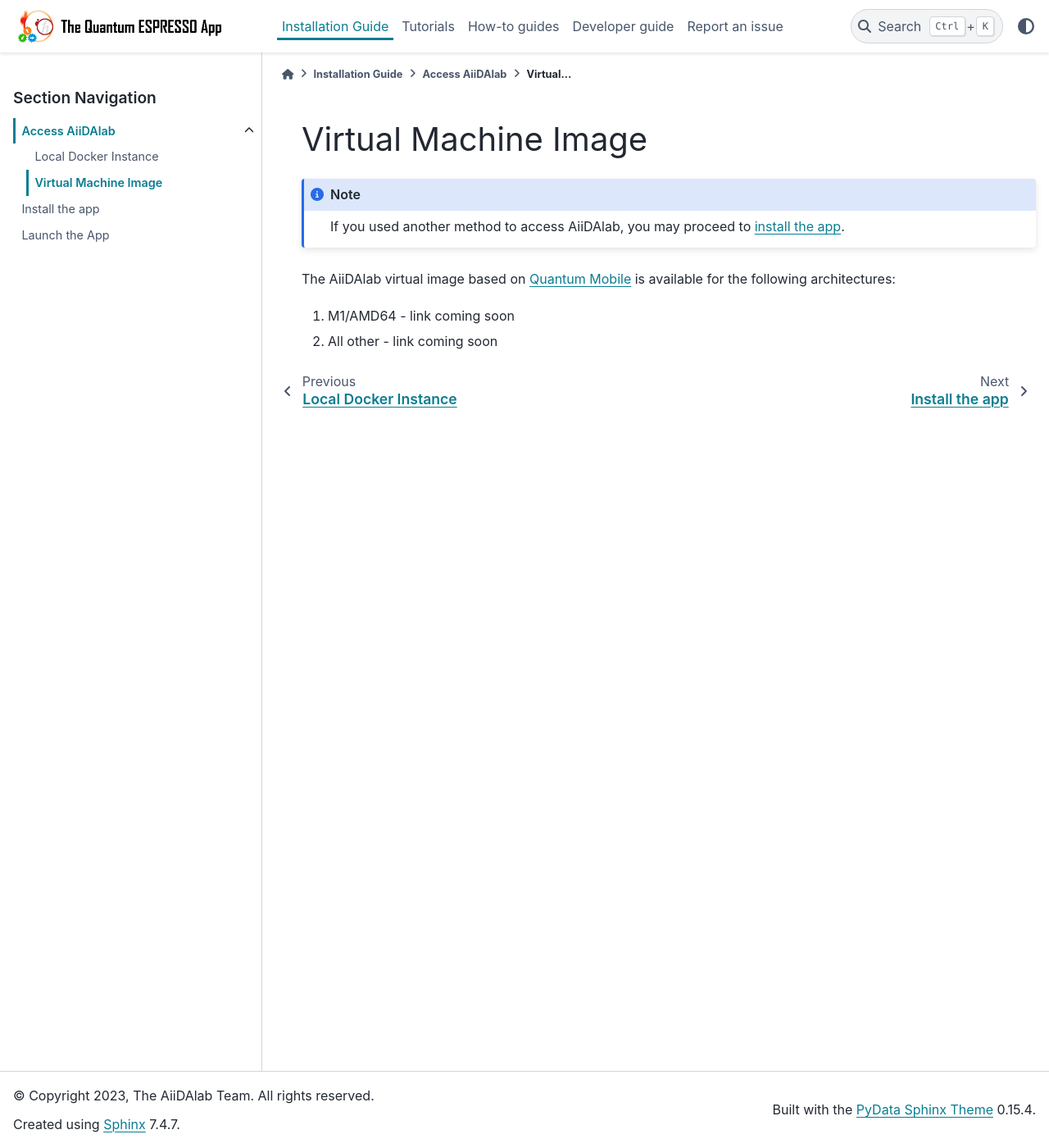
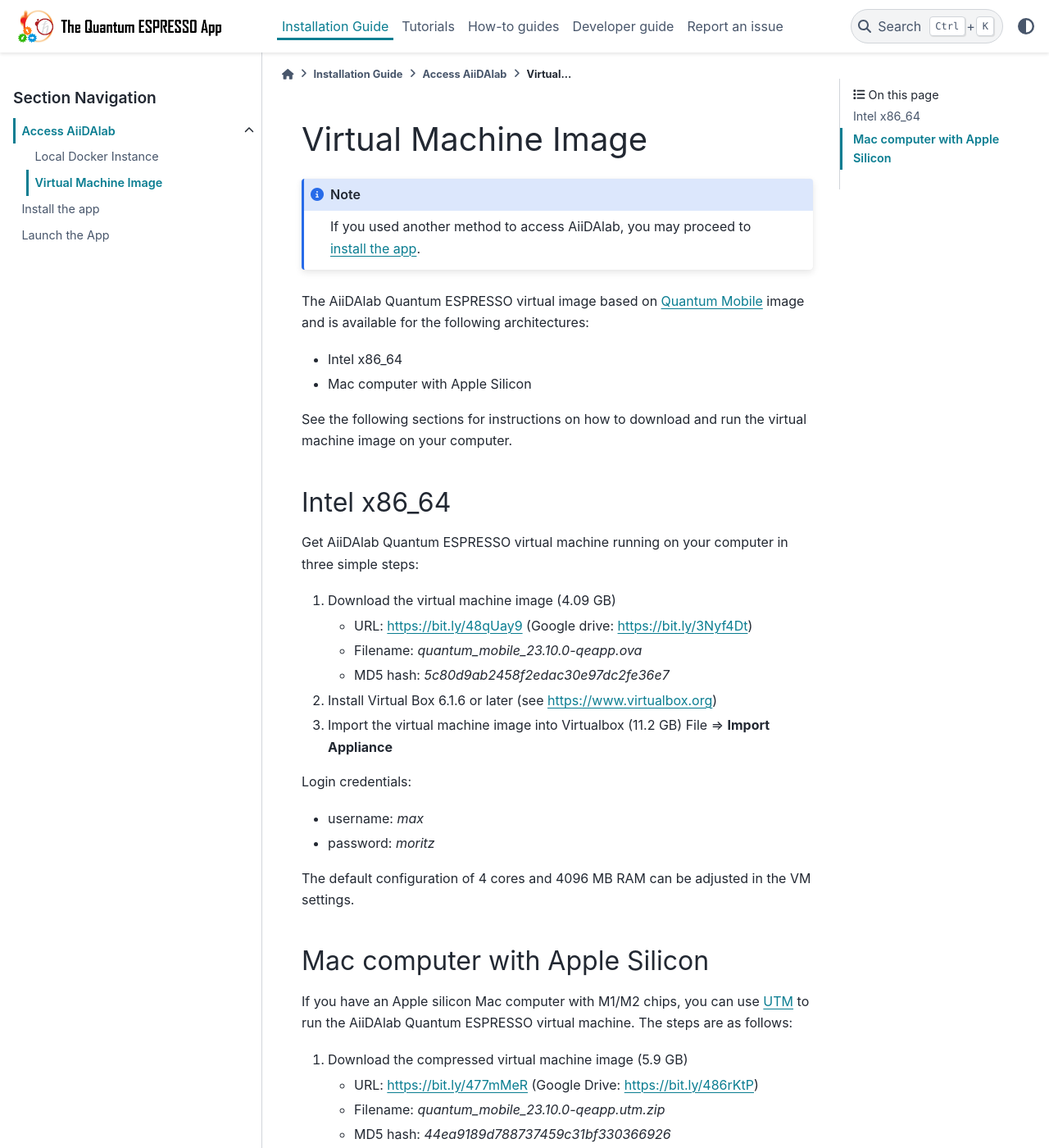
Before and after one commit to aiidalab/aiidalab-qe, a Sphinx documentation site: the page built from docs/source/installation/access_aiidalab/vm.rst, in a window 1280 px wide and 1400 px high. Shown: the whole window at 82% size. Built offline with Sphinx 7.4.7 and the PyData theme 0.15.4, drawn with Linux system fonts in a browser that asks for light colours; some of the changed text lies outside the part shown.

Commit message:
Add links and instructions on running with Quantum Mobile images (#588)
Link and instructions of how to install and use QEapp Quantum Mobile image for:

- M1/M2 apple silicon
- x86_64

```diff
--- a/docs/source/installation/access_aiidalab/vm.rst
+++ b/docs/source/installation/access_aiidalab/vm.rst
@@ -6,7 +6,52 @@
 
    If you used another method to access AiiDAlab, you may proceed to :doc:`install the app </installation/install>`.
 
-The AiiDAlab virtual image based on `Quantum Mobile <https://quantum-mobile.readthedocs.io/>`_ is available for the following architectures:
+The AiiDAlab Quantum ESPRESSO virtual image based on `Quantum Mobile <https://quantum-mobile.readthedocs.io/>`_ image and is available for the following architectures:
 
-#. M1/AMD64 - link coming soon
-#. All other - link coming soon
++ Intel x86_64
++ Mac computer with Apple Silicon
+
+See the following sections for instructions on how to download and run the virtual machine image on your computer.
+
+Intel x86_64
+------------
+
+Get AiiDAlab Quantum ESPRESSO virtual machine running on your computer in three simple steps:
+
+#. Download the virtual machine image (4.09 GB)
+
+   + URL: https://bit.ly/48qUay9 (Google drive: https://bit.ly/3Nyf4Dt)
+   + Filename: `quantum_mobile_23.10.0-qeapp.ova`
+   + MD5 hash: `5c80d9ab2458f2edac30e97dc2fe36e7`
+
+#. Install Virtual Box 6.1.6 or later (see https://www.virtualbox.org)
+#. Import the virtual machine image into Virtualbox (11.2 GB) File => **Import Appliance**
+
+Login credentials:
+
++ username: `max`
++ password: `moritz`
+
+The default configuration of 4 cores and 4096 MB RAM can be adjusted in the VM settings.
+
+Mac computer with Apple Silicon
+-------------------------------
+
+If you have an Apple silicon Mac computer with M1/M2 chips, you can use `UTM <https://mac.getutm.app/>`_ to run the AiiDAlab Quantum ESPRESSO virtual machine. The steps are as follows:
+
+#. Download the compressed virtual machine image (5.9 GB)
+
+   + URL: https://bit.ly/477mMeR (Google Drive: https://bit.ly/486rKtP)
+   + Filename: `quantum_mobile_23.10.0-qeapp.utm.zip`
+   + MD5 hash: `44ea9189d788737459c31bf330366926`
+
+#. Decompress the zip file.
+#. Install UTM (see https://mac.getutm.app/)
+#. Import the image into UTM by clicking on the **Create a New Virtual Machine** button and selecting the `quantum_mobile_23.10.0-qeapp.utm` file.
+
+Login credentials:
+
++ username: `max`
++ password: `moritz`
+
+The default configuration of 4 cores and 4096 MB RAM can be adjusted in the VM settings.
```
